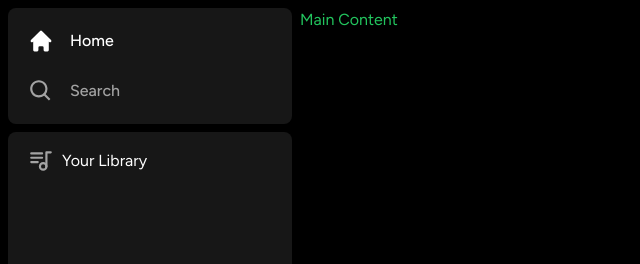
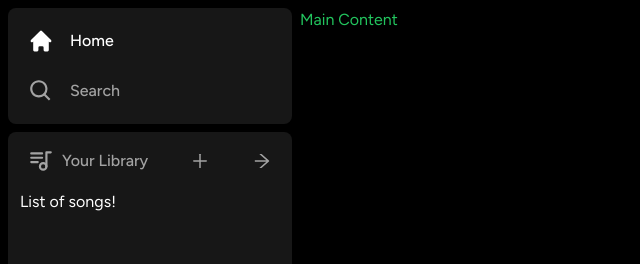
Before and after one commit to Legitshadows/spotify-clone, a Next.js app: page / in a window 1280 px wide. Shown: the top 264 px of the page, without its empty margins (0-640 px from the left). Built offline with nearby package versions, Linux system fonts and the light colour scheme.

Commit message:
worked on library

```diff
--- a/components/Library.tsx
+++ b/components/Library.tsx
@@ -1,6 +1,7 @@
 "use client";
 
 import { TbPlaylist } from "react-icons/tb";
+import { AiOutlineArrowRight, AiOutlinePlus } from "react-icons/ai";
 
 const Library = () => {
     const onClick = () => {
@@ -26,10 +27,43 @@
                       "
                     >
                         <TbPlaylist className="text-neutral-400" size={26} />
-                        <p>
+                        <p
+                          className="
+                            text-neutral-400
+                            font-medium
+                            text-md
+                          ">
                             Your Library
                         </p>
                     </div>
+                    <AiOutlinePlus
+                      onClick={onClick}
+                      size={20}
+                      className="
+                        text-neutral-400
+                        cursor-pointer
+                        hover:text-white
+                        transition
+                      "
+                    />
+                    <AiOutlineArrowRight
+                      onClick={onClick}
+                      size={20}
+                      className="
+                        text-neutral-400
+                        cursor-pointer
+                        hover:text-white
+                        transition
+                      " />
+                </div>
+                <div className="
+                  flex
+                  flex-col
+                  gap-y-2
+                  mt-4
+                  px-3
+                ">
+                    List of songs!
                 </div>
         </div>
     );
```
Also changed, not shown: 1 other file (tests, documents, lock files or other folders).
